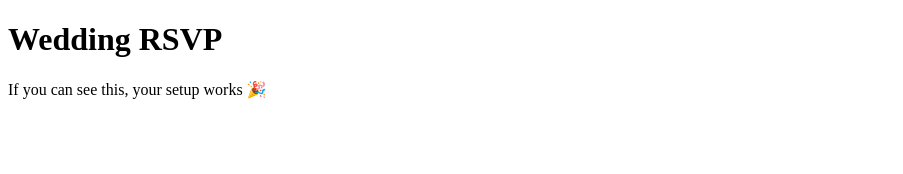
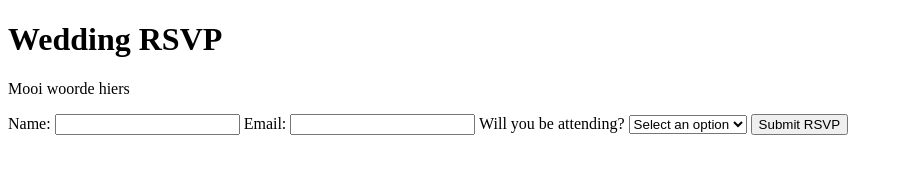
Before and after one commit to JohannesJoubert/wedding-rsvp, a plain HTML site: page index.html in a window 1280 px wide. Shown: the whole page, without its empty margins (0-903 px from the left). Drawn offline with Linux system fonts and the light colour scheme.

Commit message:
RSVP form add

```diff
--- a/index.html
+++ b/index.html
@@ -9,7 +9,29 @@
 <body>
 
   <h1>Wedding RSVP</h1>
-  <p>If you can see this, your setup works 🎉</p>
+  <p>Mooi woorde hiers</p>
+
+  <!--RSVP form-->
+  <form name="rsvp" method="POST" data-netlify="true">
+  <input type="hidden" name="form-name" value="rsvp">
+    <label for="name">Name:</label>
+    <input type="text" id="name" name="name" required>
+
+    <label for="email">Email:</label>
+    <input type="email" id="email" name="email" required>
+
+    <label for="attending">Will you be attending?</label>
+    <select id="attending" name="attending" required>
+      <option value="">Select an option</option>
+      <option value="yes">Yes</option>
+      <option value="no">No</option>
+    </select>
+
+    <button type="submit">Submit RSVP</button>
+
+
+</form>
+
 
   <script src="script.js"></script>
 </body>
```
